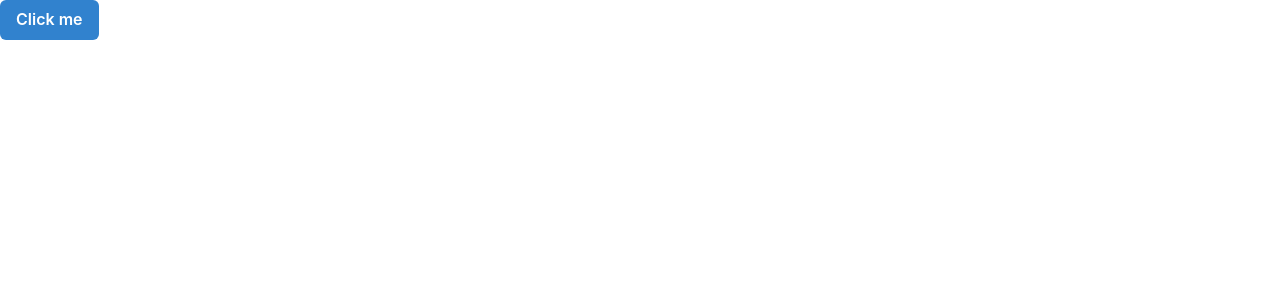
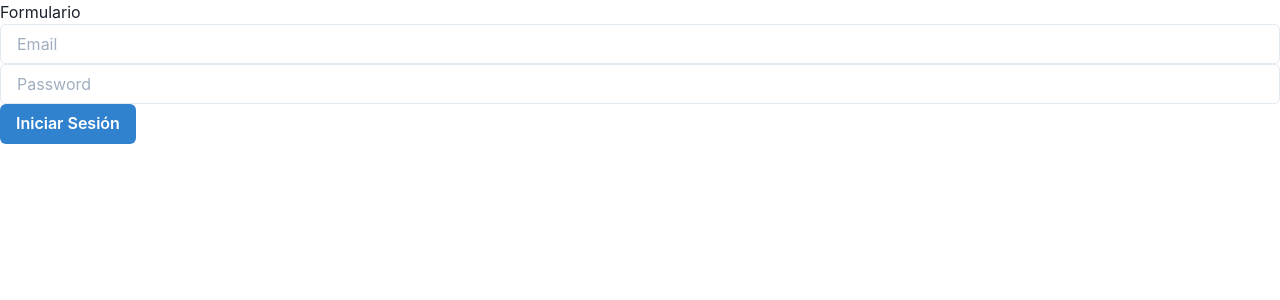
Before and after one commit to nfmontenegro/no-name, a React (Create React App) app: page /login in a window 1280 px wide. Shown: the top 300 px of the page. Built offline with nearby package versions, Linux system fonts and the light colour scheme.

Commit message:
added login template

```diff
--- a/package.json
+++ b/package.json
@@ -11,10 +11,13 @@
     "@testing-library/react": "^11.1.0",
     "@testing-library/user-event": "^12.1.10",
     "axios": "^0.21.1",
+    "formik": "^2.2.6",
     "framer-motion": "^3.10.0",
+    "http-status-codes": "^2.1.4",
     "react": "^17.0.1",
     "react-dom": "^17.0.1",
     "react-redux": "^7.2.2",
+    "react-router-dom": "^5.2.0",
     "react-scripts": "4.0.3",
     "web-vitals": "^1.0.1"
   },
--- a/src/App.js
+++ b/src/App.js
@@ -1,22 +1,17 @@
 import React from 'react'
-import {useSelector, useDispatch} from 'react-redux'
+import {BrowserRouter as Router, Switch, Route, Redirect} from 'react-router-dom'
 
-import {userLogin} from './features/user'
-
-import Button from './components/Form/Button'
+import UserLogin from './features/user/UserLogin'
 
 function App() {
-  const dispatch = useDispatch()
-  const {user: userState} = useSelector(state => state.users)
-
-  const handleClick = () => {
-    dispatch(userLogin())
-  }
-
   return (
-    <div>
-      <Button action={handleClick} textButton="Click me" loading={userState.status} />
-    </div>
+    <>
+      <Router>
+        <Switch>
+          <Route path="/login" component={UserLogin} />
+        </Switch>
+      </Router>
+    </>
   )
 }
 
--- a/src/app/store.js
+++ b/src/app/store.js
@@ -1,6 +1,6 @@
 import {configureStore} from '@reduxjs/toolkit'
 
-import userReducer from '../features/user'
+import userReducer from '../features/user/userSlice'
 
 export default configureStore({
   reducer: {
--- a/src/components/Form/Button.js
+++ b/src/components/Form/Button.js
@@ -1,11 +1,7 @@
 import {Button} from '@chakra-ui/react'
 
-const ButtonComponent = ({color = 'blue', action, textButton, loading}) => (
-  <Button
-    colorScheme={color}
-    onClick={action}
-    isDisabled={loading === 'loading' ? true : false}
-  >
+const ButtonComponent = ({color = 'blue', textButton, loading}) => (
+  <Button type="submit" colorScheme={color} isDisabled={loading === 'loading' ? true : false}>
     {textButton}
   </Button>
 )
--- /dev/null
+++ b/src/components/Form/Input.js
@@ -0,0 +1,8 @@
+import React from 'react'
+import {Input} from '@chakra-ui/react'
+
+const InputComponent = ({placeholder, value, name, onChange}) => (
+  <Input placeholder={placeholder} value={value} name={name} onChange={onChange} />
+)
+
+export default InputComponent
--- /dev/null
+++ b/src/features/user/UserLogin.js
@@ -0,0 +1,44 @@
+import React from 'react'
+import {useFormik} from 'formik'
+import {useDispatch} from 'react-redux'
+import {useHistory} from 'react-router-dom'
+import {StatusCodes} from 'http-status-codes'
+
+import Input from '../../components/Form/Input'
+import Button from '../../components/Form/Button'
+import {userLogin} from './userSlice'
+
+const UserLogin = () => {
+  const dispatch = useDispatch()
+  const history = useHistory()
+
+  const formik = useFormik({
+    initialValues: {email: '', password: ''},
+    onSubmit: async values => {
+      const {payload} = await dispatch(userLogin(values))
+
+      if (payload.statusCode === StatusCodes.NOT_FOUND) {
+        console.log('Email o password incorrectos')
+      }
+      localStorage.setItem('token', payload.data.token)
+      history.push('/')
+    }
+  })
+  const {handleSubmit, handleChange, values, isSubmitting} = formik
+
+  return (
+    <form onSubmit={handleSubmit}>
+      <h1>Formulario</h1>
+      <Input name="email" onChange={handleChange} value={values.email} placeholder="Email" />
+      <Input
+        name="password"
+        onChange={handleChange}
+        value={values.password}
+        placeholder="Password"
+      />
+      <Button loading={isSubmitting} textButton="Iniciar Sesión" />
+    </form>
+  )
+}
+
+export default UserLogin
```
Also changed, not shown: src/features/user/userSlice.js (renamed from src/features/user/index.js), 1 other file (tests, documents, lock files or other folders).
